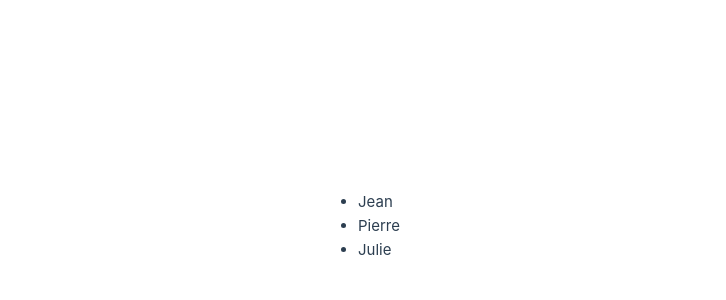
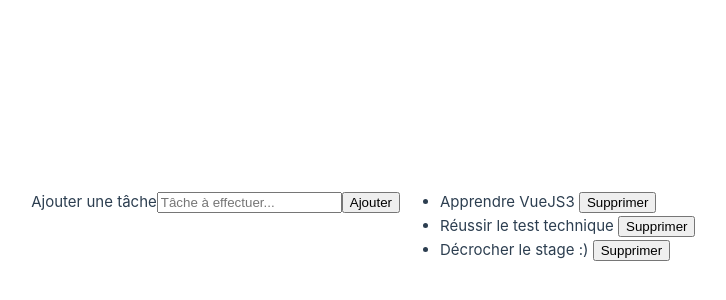
Before and after one commit to DDLH-92/Dyma-project-Vue, a Vue app in the folder dymavue/: page / in a window 1280 px wide. Shown: the part 174-474 px from the top of the page, without its empty margins (240-966 px from the left). Built offline with nearby package versions, Linux system fonts and the light colour scheme.

Commit message:
ToDoList

```diff
--- a/dymavue/src/App.vue
+++ b/dymavue/src/App.vue
@@ -1,21 +1,55 @@
 <template>
- <ul>
-  <template v-for="({prenom, id}, index) of utilisateurs" :key="id">
-    <li v-if="prenom != 'Paul'">{{ prenom }}</li>
-  </template>
- </ul>
+  <form @submit.prevent="ajoutTodo">
+    <label for="add-todo">Ajouter une tâche</label>
+    <input v-model="tache" id="add-todo" placeholder="Tâche à effectuer..." />
+    <button>Ajouter</button>
+  </form>
+  <ul>
+    <template v-for="(todo, index) in todos" :key="todo.id">
+      <li>
+        {{ todo.titre }}
+        <button @click="suppTodo(todo.id)">Supprimer</button>
+      </li>
+    </template>
+  </ul>
 </template>
 
+
 <script setup lang="ts">
-import { reactive } from "vue";
+import { ref } from 'vue';
 
-const utilisateurs = reactive( [
-  {prenom: 'Jean', id: 1},
-  {prenom: 'Paul', id: 2},
-  {prenom: 'Pierre', id: 3},
+const tache = ref('');
+const todos = ref([
+  {
+    id: 1,
+    titre: 'Apprendre VueJS3',
+  },
+  {
+    id: 2,
+    titre: 'Réussir le test technique',
+  },
+  {
+    id: 3,
+    titre: 'Décrocher le stage :)',
+  },
+
 ]);
 
-setTimeout(() => {
-  utilisateurs.push({prenom: 'Julie', age: 40})
-}, 3000);
+let nouvelleTacheId = 4;
+
+function ajoutTodo() {
+  todos.value.push({
+    id: nouvelleTacheId++,
+    titre: tache.value,
+  });
+  tache.value = '';
+}
+
+function suppTodo(id) {
+  const index = todos.value.findIndex((todo) => todo.id === id);
+  if (index !== -1) {
+    todos.value.splice(index, 1);
+  }
+}
+
 </script>
```
